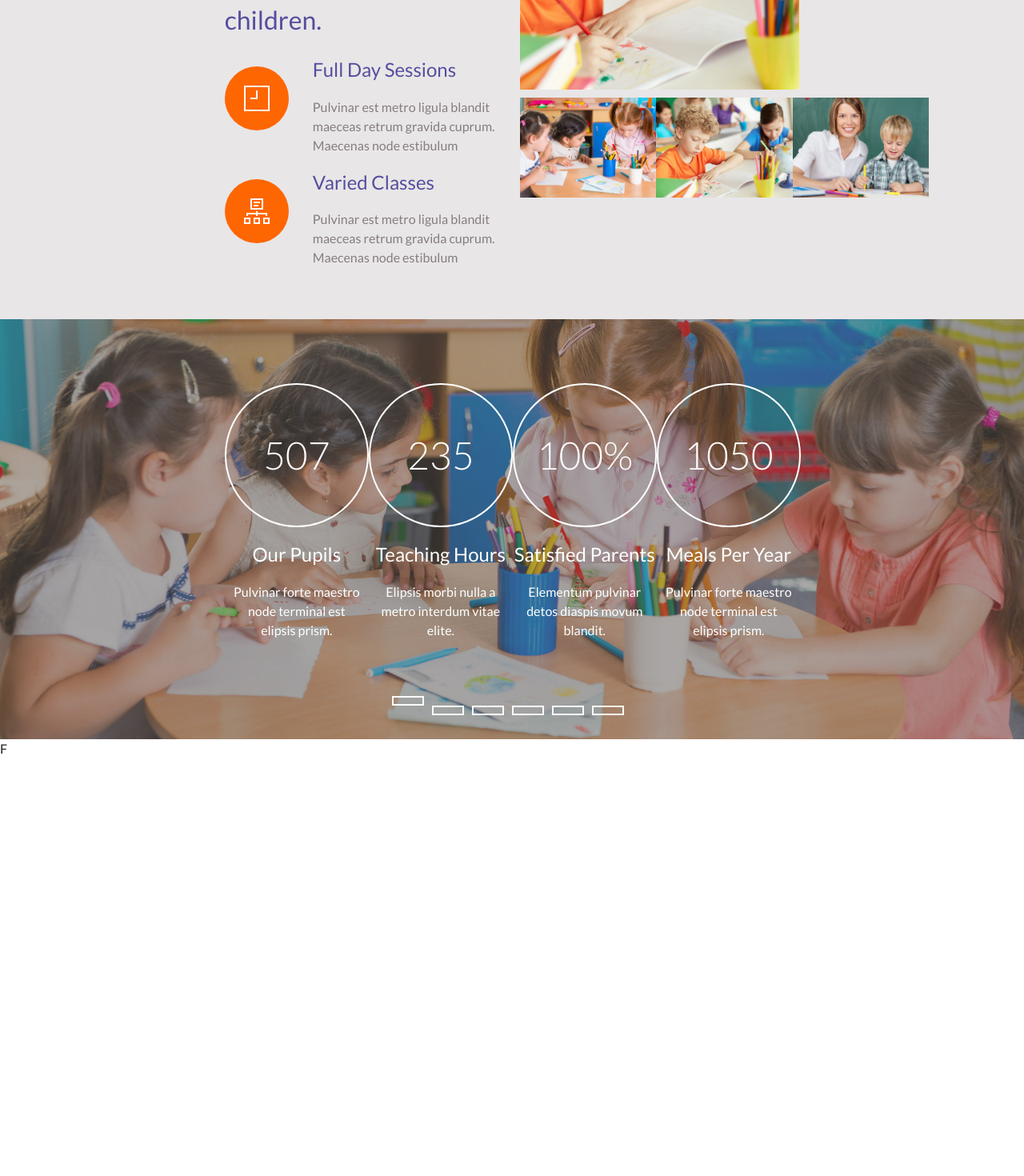
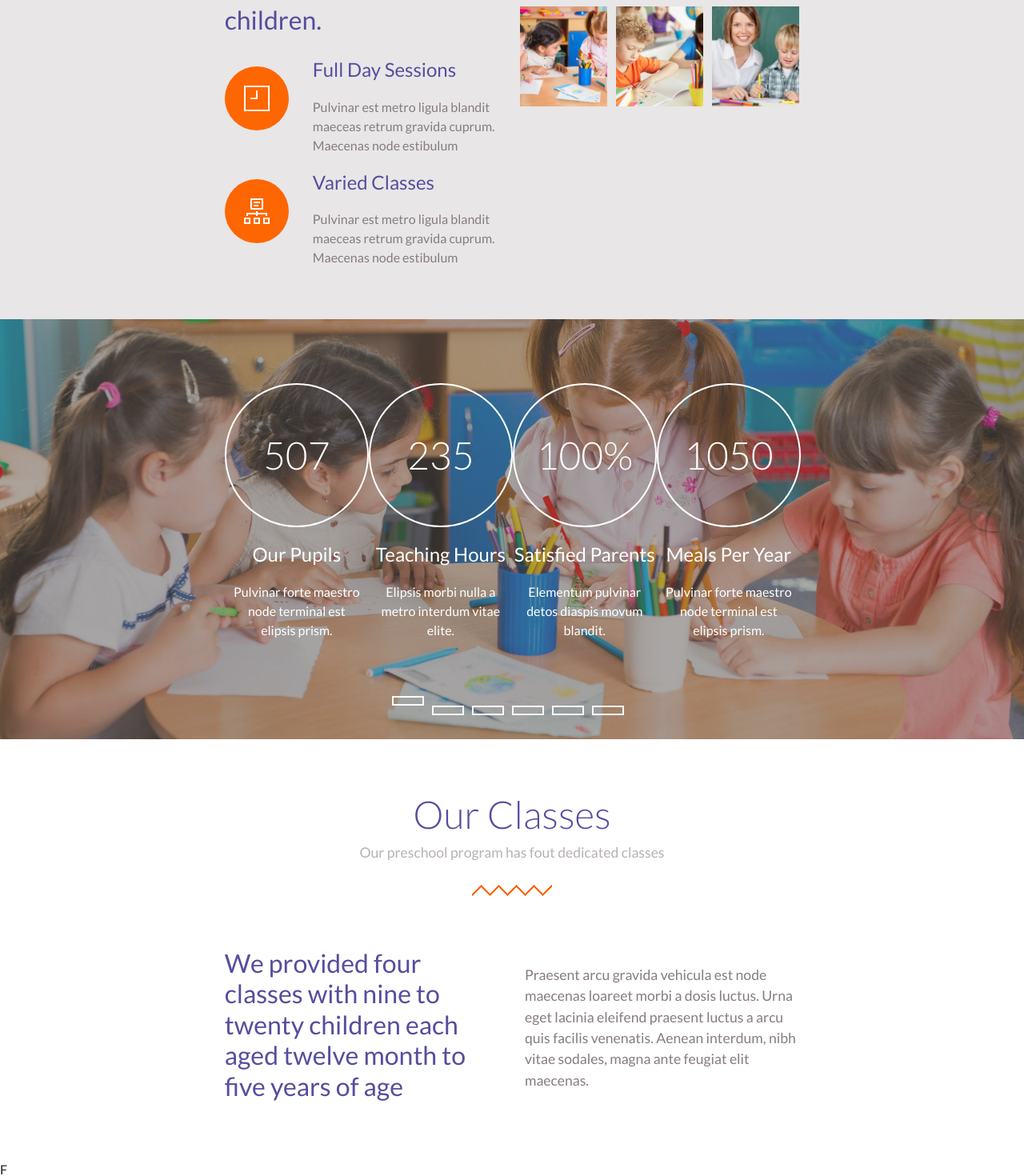
Before and after one commit to BeatriceRocchi/proj-html-vuejs, a Vue app: page / in a window 1280 px wide. Shown: the part 1900-3370 px from the top of the page at 80% size. Before the commit the page ends 2848 px from the top, so only its background shows below. Built offline with nearby package versions, Linux system fonts and the light colour scheme.

Commit message:
[add] "Classes" section upper part

```diff
--- a/src/assets/scss/partials/_utilis.scss
+++ b/src/assets/scss/partials/_utilis.scss
@@ -7,6 +7,10 @@
 
 .section_custom {
   padding: 65px 0;
+}
+
+.header_divider {
+  margin: 30px 0 65px;
 }
 
 .bg_grey {
--- a/src/components/Main.vue
+++ b/src/components/Main.vue
@@ -4,6 +4,7 @@ import CtaSeparator from "./partials/CtaSeparator.vue";
 import SectionWelcome from "./SectionWelcome.vue";
 import SectionOverview from "./SectionOverview.vue";
 import SectionNumbers from "./SectionNumbers.vue";
+import SectionClasses from "./SectionClasses.vue";
 
 export default {
   components: {
@@ -12,6 +13,7 @@ export default {
     SectionWelcome,
     SectionOverview,
     SectionNumbers,
+    SectionClasses,
   },
 };
 </script>
@@ -23,6 +25,7 @@ export default {
     <SectionWelcome />
     <SectionOverview class="bg_grey" />
     <SectionNumbers />
+    <SectionClasses />
   </main>
 </template>
 
--- /dev/null
+++ b/src/components/SectionClasses.vue
@@ -0,0 +1,45 @@
+<script>
+export default {};
+</script>
+
+<template>
+  <section class="section_custom text-center">
+    <div class="container container_custom">
+      <h2>Our Classes</h2>
+      <h5>Our preschool program has fout dedicated classes</h5>
+      <img
+        class="header_divider"
+        src="../assets/img/header_divider.png"
+        alt="---"
+      />
+      <div class="d-flex align-items-center text-start">
+        <h3>
+          We provided four classes with nine to twenty children each aged twelve
+          month to five years of age
+        </h3>
+        <p>
+          Praesent arcu gravida vehicula est node maecenas loareet morbi a dosis
+          luctus. Urna eget lacinia eleifend praesent luctus a arcu quis facilis
+          venenatis. Aenean interdum, nibh vitae sodales, magna ante feugiat
+          elit maecenas.
+        </p>
+      </div>
+    </div>
+  </section>
+</template>
+
+<style lang="scss" scoped>
+@import "../assets/scss/partials/variables";
+
+h3 {
+  width: 50%;
+  color: $color-secondary;
+  padding-right: 16px;
+}
+
+p {
+  width: 50%;
+  padding-left: 16px;
+  font-size: 1.1rem;
+}
+</style>
--- a/src/components/SectionWelcome.vue
+++ b/src/components/SectionWelcome.vue
@@ -34,8 +34,4 @@ export default {
   </section>
 </template>
 
-<style lang="scss" scoped>
-.header_divider {
-  margin: 30px 0 65px;
-}
-</style>
+<style lang="scss" scoped></style>
--- a/src/components/partials/Carousel.vue
+++ b/src/components/partials/Carousel.vue
@@ -4,14 +4,14 @@ export default {};
 
 <template>
   <div class="right_side">
-    <div class="carousel_container">
+    <div class="carousel_container w-100">
       <img src="../../assets/img/gallery_01.jpg" alt="Image 1" />
       <div class="arrow_container">
         <img src="../../assets/img/slider_previous.png" alt="Prev" />
         <img src="../../assets/img/slider_next.png" alt="Next" />
       </div>
     </div>
-    <div class="thumbnails_container d-flex justify-content-between">
+    <div class="thumbnails_container w-100 d-flex justify-content-between">
       <img src="../../assets/img/gallery_07.jpg" alt="Image 1" />
       <img src="../../assets/img/gallery_01.jpg" alt="Image 1" />
       <img src="../../assets/img/gallery_08.jpg" alt="Image 1" />
@@ -27,12 +27,10 @@ export default {};
   padding-left: 10px;
 
   .carousel_container {
-    height: 370px;
     position: relative;
 
     img {
       width: 100%;
-      height: 100%;
       object-fit: cover;
     }
 
@@ -55,6 +53,11 @@ export default {};
   .thumbnails_container {
     margin-top: 10px;
     height: 125px;
+
+    img {
+      width: calc(100% / 3.2);
+      object-fit: cover;
+    }
   }
 }
 </style>
```
